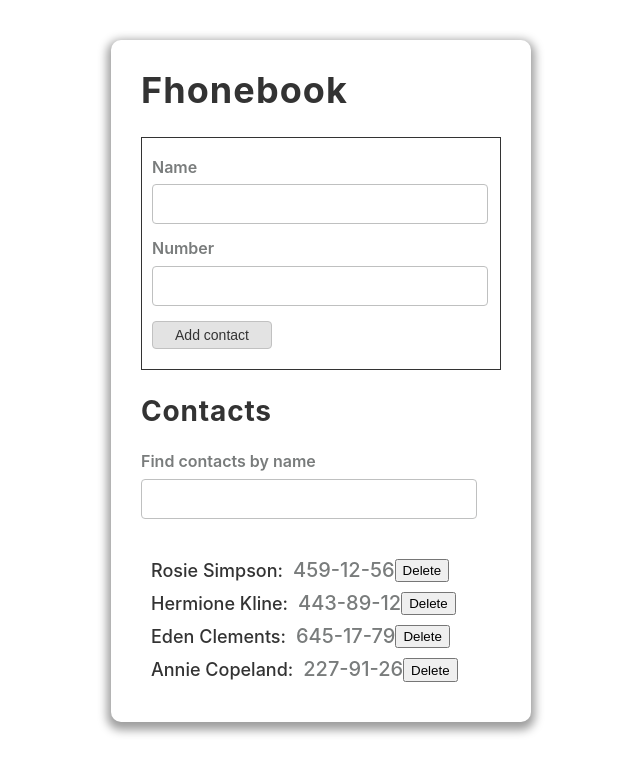
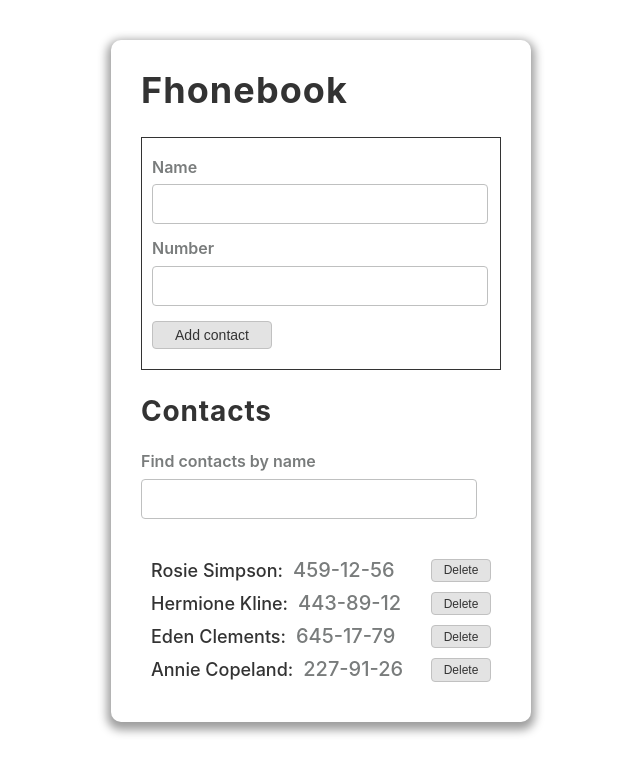
Before and after one commit to myhappyday/goit-react-hw-02-phonebook, a React (Create React App) app: page / in a window 1280 px wide. Shown: the top 774 px of the page, without its empty margins (319-959 px from the left). Built offline with nearby package versions, Linux system fonts and the light colour scheme.

Commit message:
Adds styles for components

```diff
--- a/src/components/App.jsx
+++ b/src/components/App.jsx
@@ -1,9 +1,10 @@
 import React, { Component } from 'react';
 import { nanoid } from 'nanoid';
+
+import contacts from './data/contacts.json';
 import { Container, Title, Subtitle } from './App.styled';
 import ContactForm from './ContactForm';
 import ContactList from './ContactList';
-import contacts from './data/contacts.json';
 import Filter from './Filter';
 
 class App extends Component {
--- a/src/components/App.styled.jsx
+++ b/src/components/App.styled.jsx
@@ -3,7 +3,6 @@ import styled from '@emotion/styled';
 export const Container = styled.div`
   display: flex;
   flex-direction: column;
-  /* align-items: center; */
   gap: 25px;
   width: 360px;
   margin: 40px auto;
@@ -30,4 +29,3 @@ export const Subtitle = styled.h2`
   text-align: start;
   color: #333;
 `;
-/* export default Container; */
--- a/src/components/ContactForm/ContactForm.styled.jsx
+++ b/src/components/ContactForm/ContactForm.styled.jsx
@@ -31,7 +31,6 @@ export const Input = styled.input`
   margin-top: 8px;
   padding-left: 12px;
   border: 1px solid rgb(191, 192, 192);
-  /* filter: drop-shadow(0 0 0.75rem rgba(0, 0, 0, 0.15)); */
   border-radius: 4px;
   transition: border 250ms cubic-bezier(0.4, 0, 0.2, 1);
 
--- a/src/components/ContactList/ContactList.styled.jsx
+++ b/src/components/ContactList/ContactList.styled.jsx
@@ -1,6 +1,5 @@
 import styled from '@emotion/styled';
 
 export const List = styled.ul`
-  width: auto;
   padding: 0 10px;
- `;
+`;
--- a/src/components/ContactListItem/ContactListItem.jsx
+++ b/src/components/ContactListItem/ContactListItem.jsx
@@ -1,6 +1,6 @@
 import React from 'react';
 import PropTypes from 'prop-types';
-import { ContactItem, Name, Number } from './ContactListItem.styled';
+import { ContactItem, Name, Number, Button } from './ContactListItem.styled';
 
 const ContactListItem = ({ id, name, number, onDelete }) => {
   return (
@@ -9,7 +9,9 @@ const ContactListItem = ({ id, name, number, onDelete }) => {
         <Name>{name}:</Name>
         <Number>{number}</Number>
       </p>
-      <button type="button" aria-label="Delete" onClick={() => onDelete(id)}>Delete</button>
+      <Button type="button" aria-label="Delete" onClick={() => onDelete(id)}>
+        Delete
+      </Button>
     </ContactItem>
   );
 };
@@ -18,6 +20,7 @@ ContactListItem.propTypes = {
   id: PropTypes.string,
   name: PropTypes.string,
   number: PropTypes.string,
+  onDelete: PropTypes.func.isRequired,
 };
 
 export default ContactListItem;
--- a/src/components/ContactListItem/ContactListItem.styled.jsx
+++ b/src/components/ContactListItem/ContactListItem.styled.jsx
@@ -2,6 +2,7 @@ import styled from '@emotion/styled';
 
 export const ContactItem = styled.li`
   display: flex;
+  justify-content: space-between;
   margin-bottom: 10px;
   color: #333;
   font-size: 18px;
@@ -23,3 +24,23 @@ export const Number = styled.span`
   font-weight: 500;
   line-height: 1.16;
 `;
+
+export const Button = styled.button`
+  width: 60px;
+  padding: 3px;
+  font-size: 12px;
+  font-weight: 500;
+  cursor: pointer;
+
+  overflow: hidden;
+  color: #333;
+  background-color: rgb(227, 227, 227);
+  border: 1px solid rgb(193, 193, 193);
+  border-radius: 4px;
+  transition: all 0.45s ease-Out;
+
+  :hover {
+    background-color: rgba(185, 183, 240, 0.8);
+    box-shadow: inset rgba(15, 7, 238, 0.4) 0px 0px 16px 2px;
+  }
+`;
--- a/src/components/Filter/Filter.styled.jsx
+++ b/src/components/Filter/Filter.styled.jsx
@@ -23,7 +23,6 @@ export const Input = styled.input`
   margin-top: 8px;
   padding-left: 12px;
   border: 1px solid rgb(191, 192, 192);
-  /* filter: drop-shadow(0 0 0.75rem rgba(0, 0, 0, 0.15)); */
   border-radius: 4px;
   transition: border 250ms cubic-bezier(0.4, 0, 0.2, 1);
 
```
Also changed, not shown: src/components/ContactList/ContactList.jsx (+8 -1 lines).
